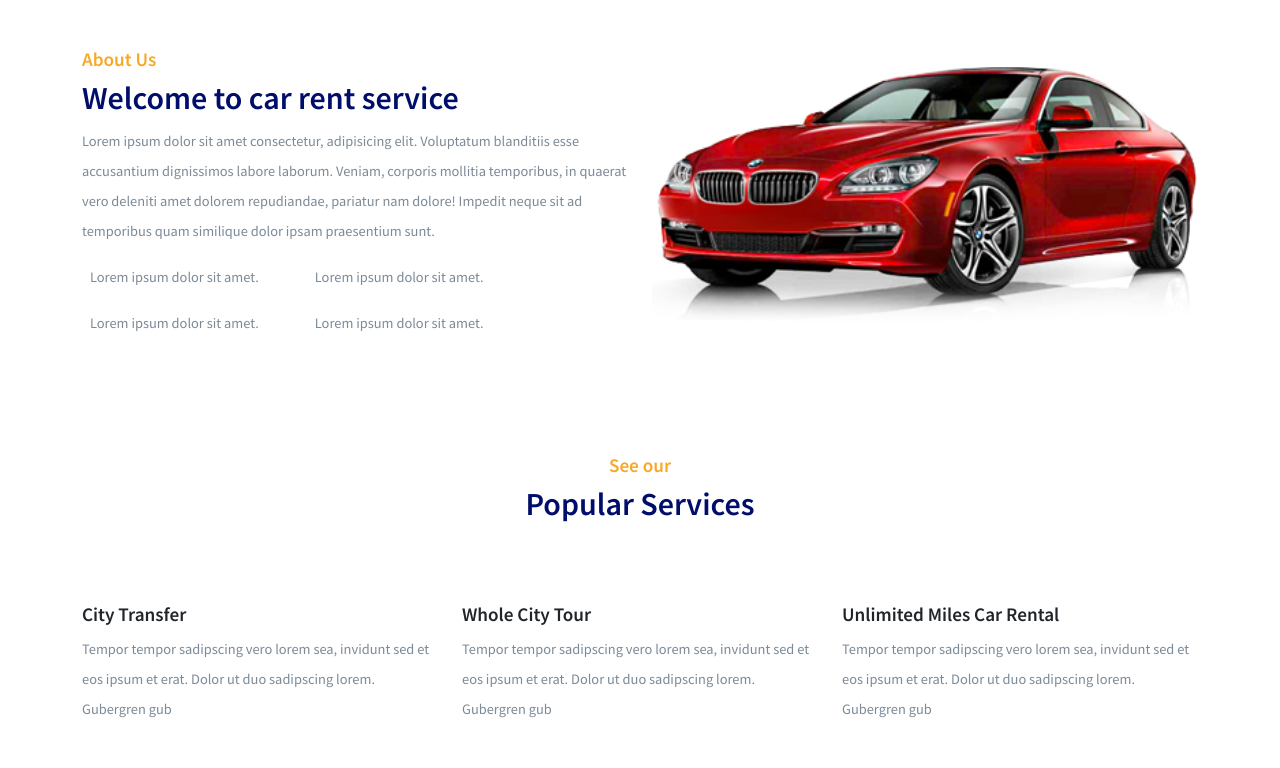
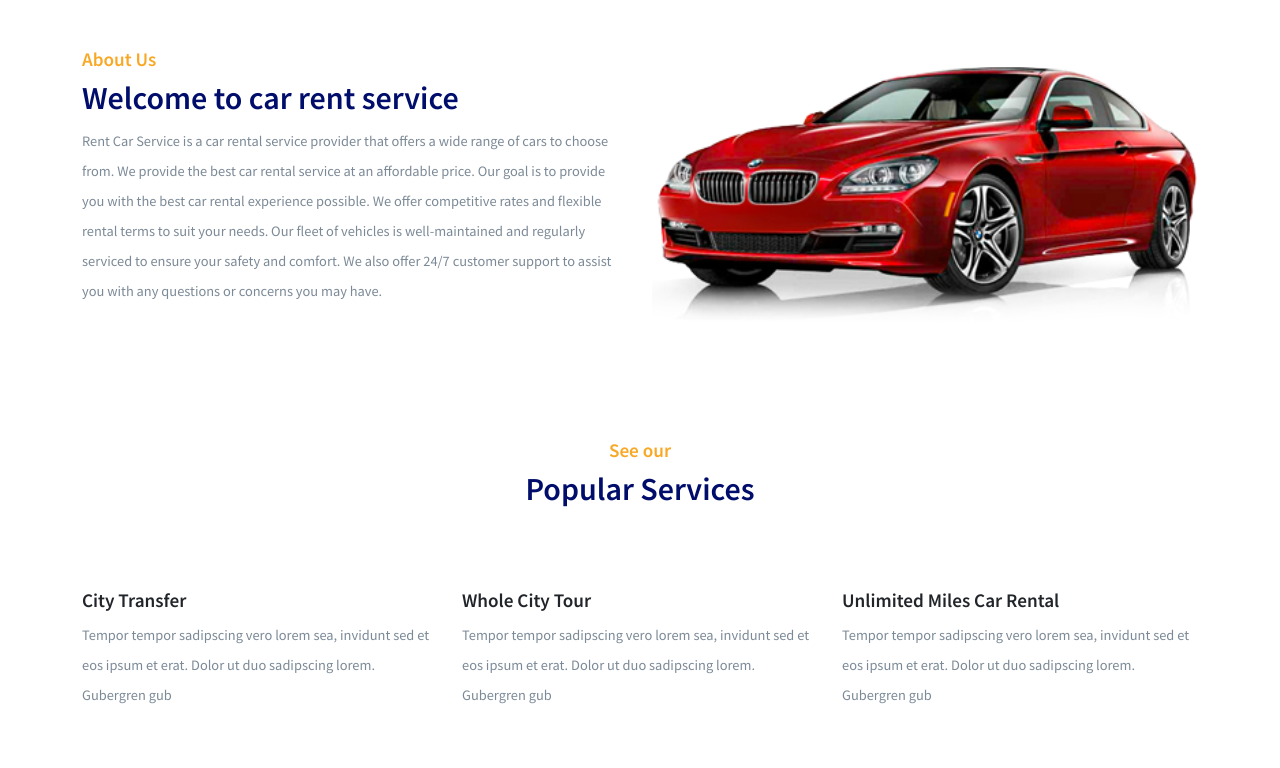
Before and after one commit to Parthgujjar2060/luxe-react-repo, a React (Create React App) app: page /home in a window 1280 px wide. Shown: the part 1020-1788 px from the top of the page. Built offline with nearby package versions, Linux system fonts and the light colour scheme.

Commit message:
Make changees in number and lorem in the Footer and in Aboutsection change the lorem!!

```diff
--- a/src/components/Footer/Footer.jsx
+++ b/src/components/Footer/Footer.jsx
@@ -49,10 +49,9 @@ const Footer = () => {
               </h1>
             </div>
             <p className="footer__logo-content">
-              Lorem ipsum dolor sit amet consectetur adipisicing elit.
-              Consequuntur, distinctio, itaque reiciendis ab cupiditate harum ex
-              quam veniam, omnis expedita animi quibusdam obcaecati mollitia?
-              Delectus et ad illo recusandae temporibus?
+              Rent Car Service is a car rental service provider that offers a
+              wide range of cars to choose from. We provide the best car rental
+              service at an affordable price.
             </p>
           </Col>
 
--- a/src/components/UI/AboutSection.jsx
+++ b/src/components/UI/AboutSection.jsx
@@ -20,37 +20,15 @@ const AboutSection = ({ aboutClass }) => {
               <h4 className="section__subtitle">About Us</h4>
               <h2 className="section__title">Welcome to car rent service</h2>
               <p className="section__description">
-                Lorem ipsum dolor sit amet consectetur, adipisicing elit.
-                Voluptatum blanditiis esse accusantium dignissimos labore
-                laborum. Veniam, corporis mollitia temporibus, in quaerat vero
-                deleniti amet dolorem repudiandae, pariatur nam dolore! Impedit
-                neque sit ad temporibus quam similique dolor ipsam praesentium
-                sunt.
+                Rent Car Service is a car rental service provider that offers a
+                wide range of cars to choose from. We provide the best car rental
+                service at an affordable price. Our goal is to provide you with
+                the best car rental experience possible. We offer competitive
+                rates and flexible rental terms to suit your needs. Our fleet of
+                vehicles is well-maintained and regularly serviced to ensure your
+                safety and comfort. We also offer 24/7 customer support to assist
+                you with any questions or concerns you may have.
               </p>
-
-              <div className="about__section-item d-flex align-items-center">
-                <p className="section__description d-flex align-items-center gap-2">
-                  <i class="ri-checkbox-circle-line"></i> Lorem ipsum dolor sit
-                  amet.
-                </p>
-
-                <p className="section__description d-flex align-items-center gap-2">
-                  <i class="ri-checkbox-circle-line"></i> Lorem ipsum dolor sit
-                  amet.
-                </p>
-              </div>
-
-              <div className="about__section-item d-flex align-items-center">
-                <p className="section__description d-flex align-items-center gap-2">
-                  <i class="ri-checkbox-circle-line"></i> Lorem ipsum dolor sit
-                  amet.
-                </p>
-
-                <p className="section__description d-flex align-items-center gap-2">
-                  <i class="ri-checkbox-circle-line"></i> Lorem ipsum dolor sit
-                  amet.
-                </p>
-              </div>
             </div>
           </Col>
 
```
